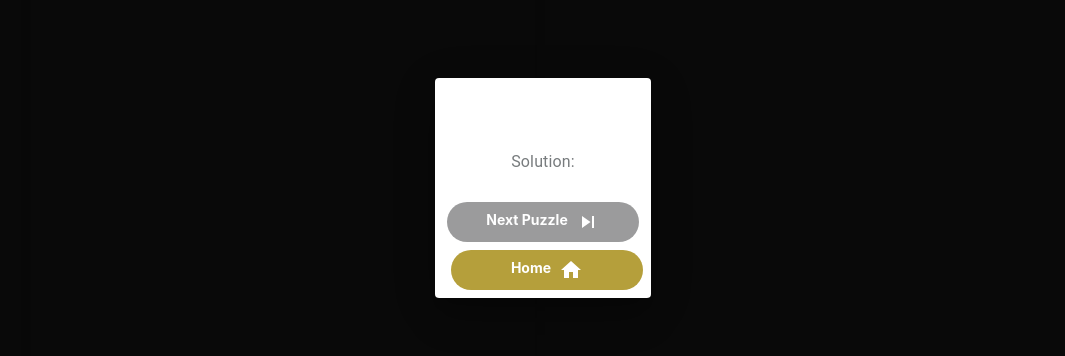
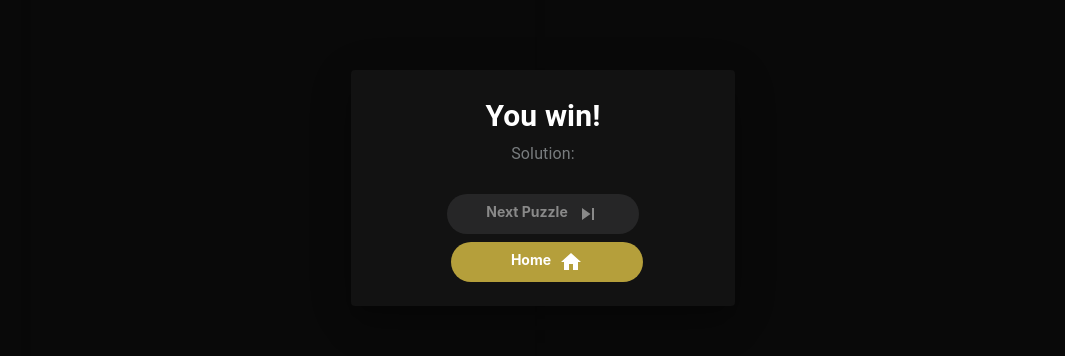
Before and after one commit to ElPlaso/blundle, a React (Vite) app: page /past-puzzles in a window 1280 px wide. Both pictures are taken after a click on the button "Enter". Shown: the part 212-568 px from the top of the page, without its empty margins (97-1162 px from the left). Built offline with nearby package versions, Linux system fonts and the light colour scheme; no server answers.

Commit message:
Update past puzzle results modal

```diff
--- a/src/components/past_puzzles/past-puzzle-results-modal.tsx
+++ b/src/components/past_puzzles/past-puzzle-results-modal.tsx
@@ -3,6 +3,7 @@ import {
   DialogActions,
   DialogContent,
   DialogContentText,
+  Slide,
 } from "@mui/material";
 import { useEffect, useState } from "react";
 import { useGameContext } from "../../contexts/utils";
@@ -10,6 +11,17 @@ import StatsSubheading from "../stats_modal/stats-subheading";
 import NextPuzzleButton from "./next-puzzle-button";
 import { Link } from "react-router";
 import { Home, SkipNext } from "@mui/icons-material";
+import React from "react";
+import { TransitionProps } from "@mui/material/transitions";
+
+const Transition = React.forwardRef(function Transition(
+  props: TransitionProps & {
+    children: React.ReactElement;
+  },
+  ref: React.Ref<unknown>
+) {
+  return <Slide direction="up" ref={ref} {...props} />;
+});
 
 export default function PastPuzzleResultsModal() {
   const { isSolved, isLost, isPuzzleLoading } = useGameContext();
@@ -28,9 +40,26 @@ export default function PastPuzzleResultsModal() {
   }, [isSolved, isLost]);
 
   return (
-    <>
-      <Dialog open={isOpen}>
-        <DialogContent className="flex flex-col gap-y-8">
+    <Dialog
+      fullScreen={false}
+      aria-labelledby="dialog"
+      open={isOpen}
+      TransitionComponent={Transition}
+      style={{
+        color: localStorage.theme == "light" ? "white" : "#212121",
+      }}
+      className="transition-all duration-300"
+    >
+      <style>
+        {`
+            .MuiPaper-root {
+              background-color: ${
+                localStorage.theme === "light" ? "#f0f3f3" : "#121212"
+              };
+            `}
+      </style>
+      <div className="flex flex-col items-center mb-4 max-sm:w-full md:w-96">
+        <DialogContent className="flex flex-col w-full gap-y-8">
           <DialogContentText className="flex flex-col items-center justify-center gap-y-2">
             <StatsSubheading />
           </DialogContentText>
@@ -47,7 +76,7 @@ export default function PastPuzzleResultsModal() {
             </button>
           </Link>
         </DialogActions>
-      </Dialog>
-    </>
+      </div>
+    </Dialog>
   );
 }
```
